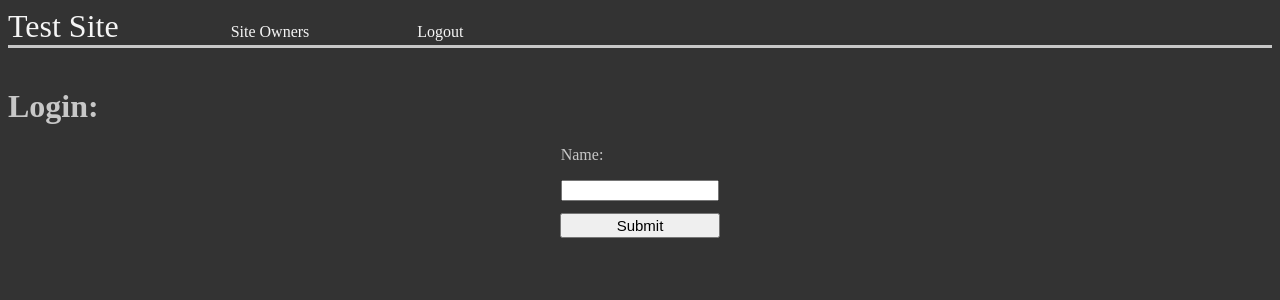
After one commit to jacneeley/flask-repos, a Flask app: template simple-html-template/templates/login.html in a window 1280 px wide. The commit adds this page. Shown: the top 300 px of the page. Run offline with Flask 3, Linux system fonts and the light colour scheme; the template is opened without the code that fills it, so the values that code supplies are empty.

Commit message:
added feature "login"

```diff
--- a/simple-html-template/static/styles/styles.css
+++ b/simple-html-template/static/styles/styles.css
@@ -16,6 +16,21 @@ nav{
     margin-bottom: 2.5rem;
     font-size: xx-large;
     border-bottom: 3px solid rgb(199, 199, 199);
+}
+
+form{
+    width:100%;
+    max-width: 600px;
+    min-width: 300px;
+    min-height: 150px;
+    margin: 0 auto;
+    text-align: center;
+}
+
+input{
+    margin: auto;
+    display: block;
+    width: 150px;
 }
 
 a{
@@ -44,3 +59,15 @@ a:hover{
 .nav-links{
     text-align: center;
 }
+
+.form-child p{
+    margin-right: 7.25rem;
+}
+
+.btn-submit{
+    width: 160px;
+    margin: .5rem auto;
+    height: 25px;
+    font-size: 15px;
+
+}
--- a/simple-html-template/templates/base.html
+++ b/simple-html-template/templates/base.html
@@ -4,14 +4,15 @@
     <meta charset="UTF-8">
     <meta name="viewport" content="width=device-width, initial-scale=1.0">
     <meta http-equiv="X-UA-Compatible" content="ie=edge">
-    <title>Home Page</title>
+    <title>Server</title>
     <link rel="stylesheet" type= "text/css" href= "{{ url_for('static',filename='styles/styles.css') }}">
   </head>
   <body>
     <nav>
       <a href="/">Test Site</a>
       <ul class="nav-items">
-        <ul class="navbar-item"><a class="nav-links"href="/owners">Site Owners</a></ul>
+        <ul class="navbar-item"><a class="nav-links"href="/login">Site Owners</a></ul>
+        <ul class="navbar-item" style="text-align: right;"><a class="nav-items" href="/logout">Logout</a></ul>
       </ul>
     </nav>
     <h1>{% block page %}{% endblock %}</h1>
--- a/simple-html-template/templates/index.html
+++ b/simple-html-template/templates/index.html
@@ -1,6 +1,7 @@
 {% extends "base.html" %}
 {% block page %}Owners Page{% endblock %}
 {% block content %}
+<h2>Welcome {{activeUser}}</h2>
 <div>
     <p>Site Owners: </p>
     {% for i in owners %}
--- /dev/null
+++ b/simple-html-template/templates/login.html
@@ -0,0 +1,14 @@
+{% extends "base.html" %}
+{% block page %}{% endblock %}
+{% block content %}
+<h1>Login:</h1>
+<div class="form-parent">
+    <form action="#" method="post">
+        <div class="form-child">
+            <p>Name:</p>
+            <input type ="text" name="inputName" style="margin-bottom: .25rem;">
+            <button type="submit" class="btn-submit">Submit</button>
+        </div>
+    </form>
+</div>
+{% endblock %}
```
Also changed, not shown: simple-html-template/flask_html_templates.py (+36 -2 lines).
